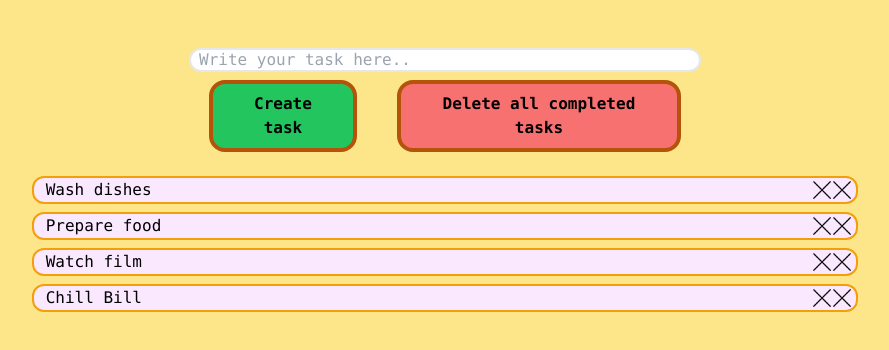
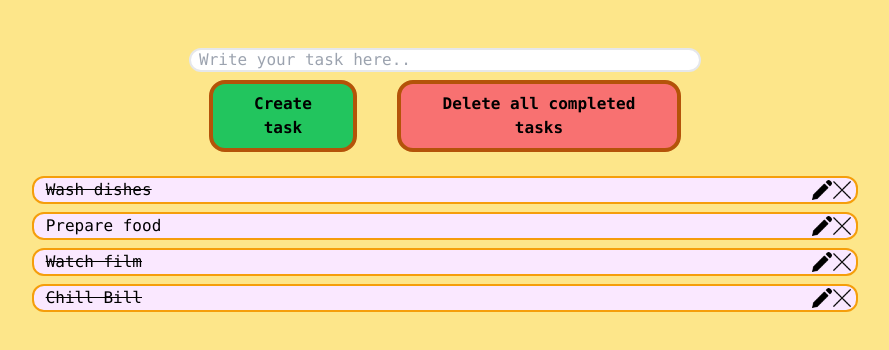
Before and after one commit to lomaTT/react-redux-todo, a React (Create React App) app: page / in a window 1280 px wide. Shown: the top 350 px of the page, without its empty margins (195-1084 px from the left). Built offline with nearby package versions, Linux system fonts and the light colour scheme.

Commit message:
basic redux operations created

```diff
--- a/src/App.js
+++ b/src/App.js
@@ -1,12 +1,35 @@
 import {Input} from "./components/input-component/Input";
 import {Tasks} from "./components/tasks-component/Tasks";
-import {UsersData} from "./FakeData";
+import {useSelector, useDispatch} from "react-redux";
+import {addUser, deleteUser, editTask, completeTask} from "./features/Users";
+import {useState} from "react";
+
 
 function App() {
+  const dispatch = useDispatch();
+  const tasks = useSelector((state) => state.users.value)
+  const [isEditting, setIsEditting] = useState(false);
+  // console.log(isEditting);
   return (
     <div className="App">
-      <Input />
-      <Tasks data={UsersData} />
+      <Input
+        dispatch={dispatch}
+        addUser={addUser}
+        editTask={editTask}
+        data={tasks}
+        isEditting={isEditting}
+        setIsEditting={setIsEditting}
+      />
+
+      <Tasks
+        dispatch={dispatch}
+        data={tasks}
+        deleteUser={deleteUser}
+        isEditting={isEditting}
+        setIsEditting={setIsEditting}
+        completeTask={completeTask}
+      />
+
     </div>
   );
 }
--- a/src/components/input-component/Input.jsx
+++ b/src/components/input-component/Input.jsx
@@ -1,26 +1,17 @@
 import * as React from 'react';
 import {useState} from "react";
+import {createTask, deleteAllCompleted} from "../../functions/functions";
 
-export const Input = () => {
+export const Input = ({dispatch, addUser, data, isEditting, setIsEditting, editTask}) => {
   const handleOnChange = (e) => {
     setTask(e.target.value);
-  }
-
-  const createNewTask = (e) => {
-    e.preventDefault();
-    console.log("created");
-  }
-
-  const deleteAllCompleted = (e) => {
-    e.preventDefault();
-    console.log("deleted")
   }
 
   const [task, setTask] = useState("");
   // console.log(task);
   return (
     <div className="flex justify-center items-center mt-12">
-      <form action="" className="max-w-lg w-3/4">
+      <div className="max-w-lg w-3/4">
         <input
           type="text"
           placeholder="Write your task here.."
@@ -28,11 +19,15 @@ export const Input = () => {
           onChange={handleOnChange}
           value={task}
         />
+
         <div className="flex justify-center">
-          <button className="button-create" onClick={createNewTask}>Create task</button>
-          <button className="button-delete" onClick={deleteAllCompleted}>Delete all completed tasks</button>
+
+          <button className="button-create" onClick={() => createTask(task, dispatch, addUser, data)}>
+            {isEditting ? "Edit" : "Create"} task
+              </button>
+          <button className="button-delete" onClick={() => deleteAllCompleted}>Delete all completed tasks</button>
         </div>
-      </form>
+      </div>
     </div>
   );
 };
--- a/src/components/tasks-component/Tasks.jsx
+++ b/src/components/tasks-component/Tasks.jsx
@@ -1,18 +1,11 @@
-export const Tasks = ({data}) => {
-  const handleDeleteTask = (e) => {
-    e.preventDefault();
-    console.log("delete 1 task");
-  }
+import {handleDeleteTask, handleMarkTask} from "../../functions/functions";
 
-  const handleEditTask = (e) => {
-    e.preventDefault();
+export const Tasks = ({data, dispatch, deleteUser, isEditting, setIsEditting, completeTask}) => {
+  const handleEditTask = () => {
+    setIsEditting(true);
     console.log("edit 1 task");
   }
 
-  const handleMarkTask = (e) => {
-    e.preventDefault();
-    console.log("mark 1 task");
-  }
 
   return (
     <div className="m-5">
@@ -31,14 +24,19 @@ export const Tasks = ({data}) => {
               border-amber-500"
           >
 
-            <div className="grow pl-2 cursor-vertical-text" onClick={handleMarkTask}>{item.name}</div>
+            <div className={
+              item.completed ?
+                "grow pl-2 cursor-vertical-text line-through" :
+                "grow pl-2 cursor-vertical-text"
+            }
+                 onClick={() => handleMarkTask(dispatch, completeTask, item)}>{item.name}</div>
             <button onClick={handleEditTask}>
               <img
-                src="icons/close.png" alt="close"
+                src="icons/pencil.png" alt="close"
                 className="w-5 grow-0"
               />
             </button>
-            <button onClick={handleDeleteTask}>
+            <button onClick={() => handleDeleteTask(item, dispatch, deleteUser)}>
               <img
                 src="icons/close.png" alt="close"
                 className="w-5 grow-0"
--- a/src/features/Users.js
+++ b/src/features/Users.js
@@ -1,13 +1,33 @@
 import {createSlice} from "@reduxjs/toolkit";
+import {UsersData} from "../FakeData";
 
 export const userSlice = createSlice({
   name: "users",
   initialState: {
-    value: [],
+    value: UsersData,
   },
   reducers: {
     addUser: (state, action) => {
-      // Write code for adding a user!
+      state.value.push(action.payload);
+      console.log(action.payload);
+    },
+
+    deleteUser: (state, action) => {
+      state.value = state.value.filter((user) => user.id !== action.payload.id)
+    },
+
+    editTask: (state, action) => {
+      // console.log(JSON.stringify(state.value.));
+    },
+
+    completeTask: (state, action) => {
+      state.value.map((item, index) => {
+        if (item.id === action.payload.id) item.completed = true;
+      });
+      // console.log(JSON.stringify(state.value));
     }
   }
 })
+
+export const {addUser, deleteUser, editTask, completeTask} = userSlice.actions;
+export default userSlice.reducer;
--- /dev/null
+++ b/src/functions/functions.js
@@ -0,0 +1,21 @@
+export const createTask = (task, dispatch, addUser, data) => {
+  console.log("created");
+  if (task.length > 0) {
+    dispatch(addUser({id: data[data.length - 1].id + 1, name: task, completed: false}));
+  }
+}
+
+export const deleteAllCompleted = (e) => {
+  e.preventDefault();
+  console.log("deleted")
+}
+
+export const handleDeleteTask = (item, dispatch, deleteUser) => {
+  // e.preventDefault();
+  console.log("delete 1 task");
+  dispatch(deleteUser({id: item.id}));
+}
+
+export const handleMarkTask = (dispatch, completeTask, item) => {
+  dispatch(completeTask({id: item.id}))
+}
--- a/src/index.js
+++ b/src/index.js
@@ -5,10 +5,11 @@ import App from './App';
 import reportWebVitals from './reportWebVitals';
 import {configureStore} from "@reduxjs/toolkit";
 import {Provider} from "react-redux";
+import usersReducer from './features/Users';
 
 const store = configureStore({
   reducer: {
-    // users: ,
+    users: usersReducer,
   }
 })
 
```
Also changed, not shown: public/icons/pencil.png (added).
